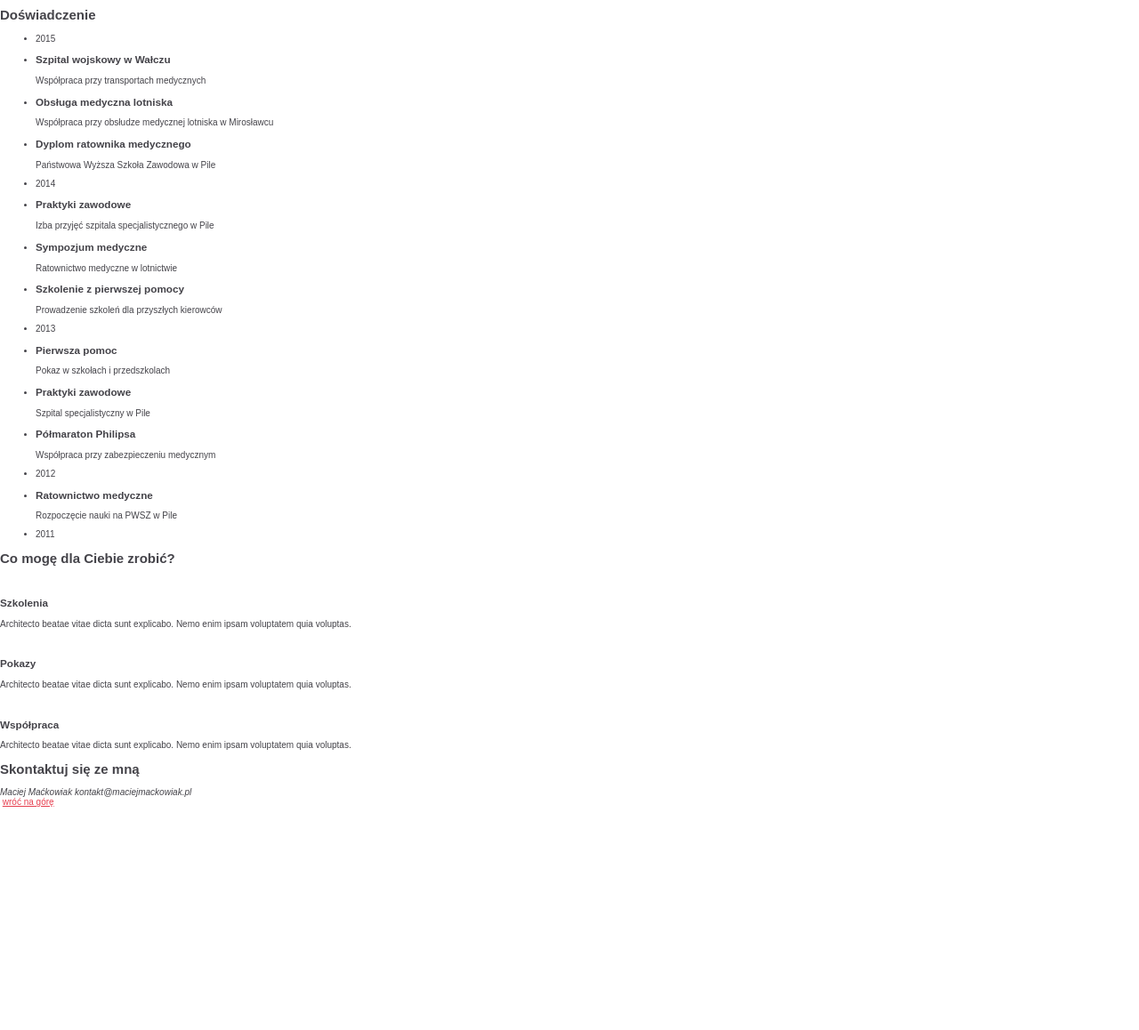
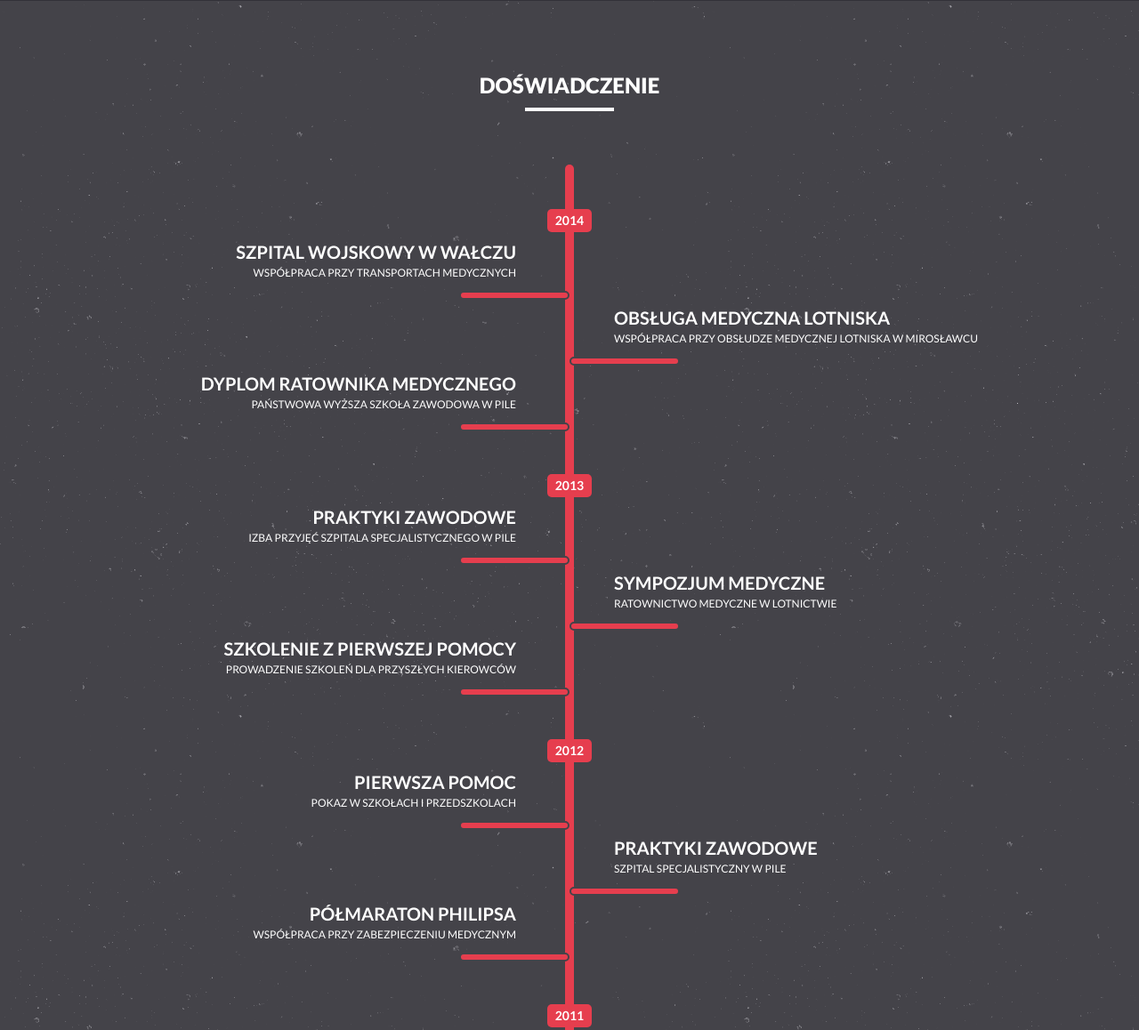
Before and after one commit to chemikpil/mm-rescue, a plain HTML site: page index.html in a window 1280 px wide. Shown: the part 753-1911 px from the top of the page at 89% size. Before the commit the page ends 1660 px from the top, so only its background shows below. Drawn offline with Linux system fonts and the light colour scheme.

Commit message:
Experience section

```diff
--- a/css/styles.css
+++ b/css/styles.css
@@ -48,6 +48,15 @@ a:active {
   margin: 0 auto;
 }
 
+.section--dark {
+  padding: 60px 0;
+  border-top: 5px solid #323138;
+
+  background: #444349 url("../img/texture-gray.png");
+
+  color: #fff;
+}
+
 .button {
   display: inline-block;
   padding: 0 16px;
@@ -70,12 +79,33 @@ a:active {
   color: #fff;
 }
 
+.section-title {
+  position: relative;
+  margin-bottom: 60px;
+
+  font: 900 2.4rem / 3rem "Lato", sans-serif;
+  text-align: center;
+  text-transform: uppercase;
+}
+
+.section-title:after {
+  content: "";
+  display: block;
+  width: 100px;
+  border-bottom: 4px solid;
+  margin: 10px auto 0;
+}
+
+.section--dark .section-title {
+
+}
+
 /** HEADER **/
 
 .header {
   border-bottom: 10px solid #e63e4e;
 
-  background: #444349 url("../img/texture-texture.png");
+  background: #444349 url("../img/texture-gray.png");
 
   color: #fff;
 }
@@ -245,10 +275,6 @@ a:active {
 }
 
 @media screen and (min-width: 1024px) {
-
-}
-
-@media screen and (min-width: 1024px) {
   .about__container {
     position: relative;
     padding: 100px 60px 100px 480px;
@@ -296,3 +322,101 @@ a:active {
     float: right;
   }
 }
+
+/** EXPERIENCE SECTION **/
+
+.experience__list {
+  margin: 0 auto;
+  padding: 10px 0;
+
+  font: 700 1.4rem / 2.6rem "Lato", sans-serif;
+  text-align: center;
+
+  list-style: none;
+}
+
+.experience__list__year {
+  display: inline-block;
+  width: 50px;
+  margin: 40px 0 10px;
+
+  border-radius: 5px;
+
+  background-color: #e63e4e;
+}
+
+.experience__list__item {
+  position: relative;
+  width: 100%;
+
+  margin: 30px 0;
+}
+
+.experience__list__item > h3 {
+  margin: 0;
+
+  font: 700 2rem / 2.4rem "Lato", sans-serif;
+  text-transform: uppercase;
+}
+
+.experience__list__item > p {
+  margin: 0;
+
+  font: 1.2rem / 2.4rem "Lato", sans-serif;
+  text-transform: uppercase;
+}
+
+@media screen and (min-width: 1024px) {
+  .experience__list {
+    width: 10px;
+
+    border-radius: 5px;
+
+    background-color: #e63e4e;
+  }
+
+  .experience__list__year {
+    margin-left: -20px;
+  }
+
+  .experience__list__item {
+    margin: 0;
+    width: 500px;
+
+    white-space: nowrap;
+  }
+
+  .experience__list__item:after {
+    content: "";
+
+    display: inline-block;
+    width: 120px;
+    height: 6px;
+
+    border-radius: 5px;
+    border: 2px solid #444349;
+
+    background-color: #e63e4e;
+  }
+
+  .experience__list__item:nth-of-type(odd) {
+    padding-left: 55px;
+
+    text-align: left;
+  }
+
+  .experience__list__item:nth-of-type(odd):after {
+    margin-left: -50px;
+  }
+
+  .experience__list__item:nth-of-type(even) {
+    padding-right: 55px;
+    left: -500px;
+
+    text-align: right;
+  }
+
+  .experience__list__item:nth-of-type(even):after {
+    margin-right: -60px;
+  }
+}
--- a/index.html
+++ b/index.html
@@ -47,60 +47,59 @@
     </div>
   </section>
 
-  <section id="doswiadczenie">
-    <h2>Doświadczenie</h2>
+  <section id="doswiadczenie" class="experience section--dark">
+    <h2 class="section-title section-title--light">Doświadczenie</h2>
 
-    <ul>
-      <li>2015</li>
-      <li>
+    <ul class="experience__list">
+      <li class="experience__list__year">2014</li>
+      <li class="experience__list__item">
         <h3>Szpital wojskowy w Wałczu</h3>
         <p>Współpraca przy transportach medycznych</p>
       </li>
-      <li>
+      <li class="experience__list__item">
         <h3>Obsługa medyczna lotniska</h3>
         <p>Współpraca przy obsłudze medycznej lotniska w Mirosławcu</p>
       </li>
-      <li>
+      <li class="experience__list__item">
         <h3>Dyplom ratownika medycznego</h3>
         <p>Państwowa Wyższa Szkoła Zawodowa w Pile</p>
       </li>
-      <li>2014</li>
-      <li>
+      <li class="experience__list__year">2013</li>
+      <li class="experience__list__item">
         <h3>Praktyki zawodowe</h3>
         <p>Izba przyjęć szpitala specjalistycznego w Pile</p>
       </li>
-      <li>
+      <li class="experience__list__item">
         <h3>Sympozjum medyczne</h3>
         <p>Ratownictwo medyczne w lotnictwie</p>
       </li>
-      <li>
+      <li class="experience__list__item">
         <h3>Szkolenie z pierwszej pomocy</h3>
         <p>Prowadzenie szkoleń dla przyszłych kierowców</p>
       </li>
-      <li>2013</li>
-      <li>
+      <li class="experience__list__year">2012</li>
+      <li class="experience__list__item">
         <h3>Pierwsza pomoc</h3>
         <p>Pokaz w szkołach i przedszkolach</p>
       </li>
-      <li>
+      <li class="experience__list__item">
         <h3>Praktyki zawodowe</h3>
         <p>Szpital specjalistyczny w Pile</p>
       </li>
-      <li>
+      <li class="experience__list__item">
         <h3>Półmaraton Philipsa</h3>
         <p>Współpraca przy zabezpieczeniu medycznym</p>
       </li>
-      <li>2012</li>
-      <li>
+      <li class="experience__list__year">2011</li>
+      <li class="experience__list__item">
         <h3>Ratownictwo medyczne</h3>
         <p>Rozpoczęcie nauki na PWSZ w Pile</p>
       </li>
-      <li>2011</li>
     </ul>
   </section>
 
   <section id="uslugi">
-    <h2>Co mogę dla Ciebie zrobić?</h2>
+    <h2 class="section-title section-title--light">Co mogę dla Ciebie zrobić?</h2>
 
     <div>
       <figure><img src="" alt=""></figure>
@@ -121,8 +120,8 @@
     </div>
   </section>
 
-  <section id="kontakt">
-    <h2>Skontaktuj się ze mną</h2>
+  <section id="kontakt" class="section--dark">
+    <h2 class="section-title section-title--light">Skontaktuj się ze mną</h2>
 
     <address>
       Maciej Maćkowiak
@@ -135,7 +134,7 @@
 
     <a href="#top">wróć na górę</a>
 
-    <a href="http://facebook.pl"></a>
+    <a href="http://facebook.pl"><i class="icon-facebook"></i></a>
   </footer>
 </body>
 </html>
```
